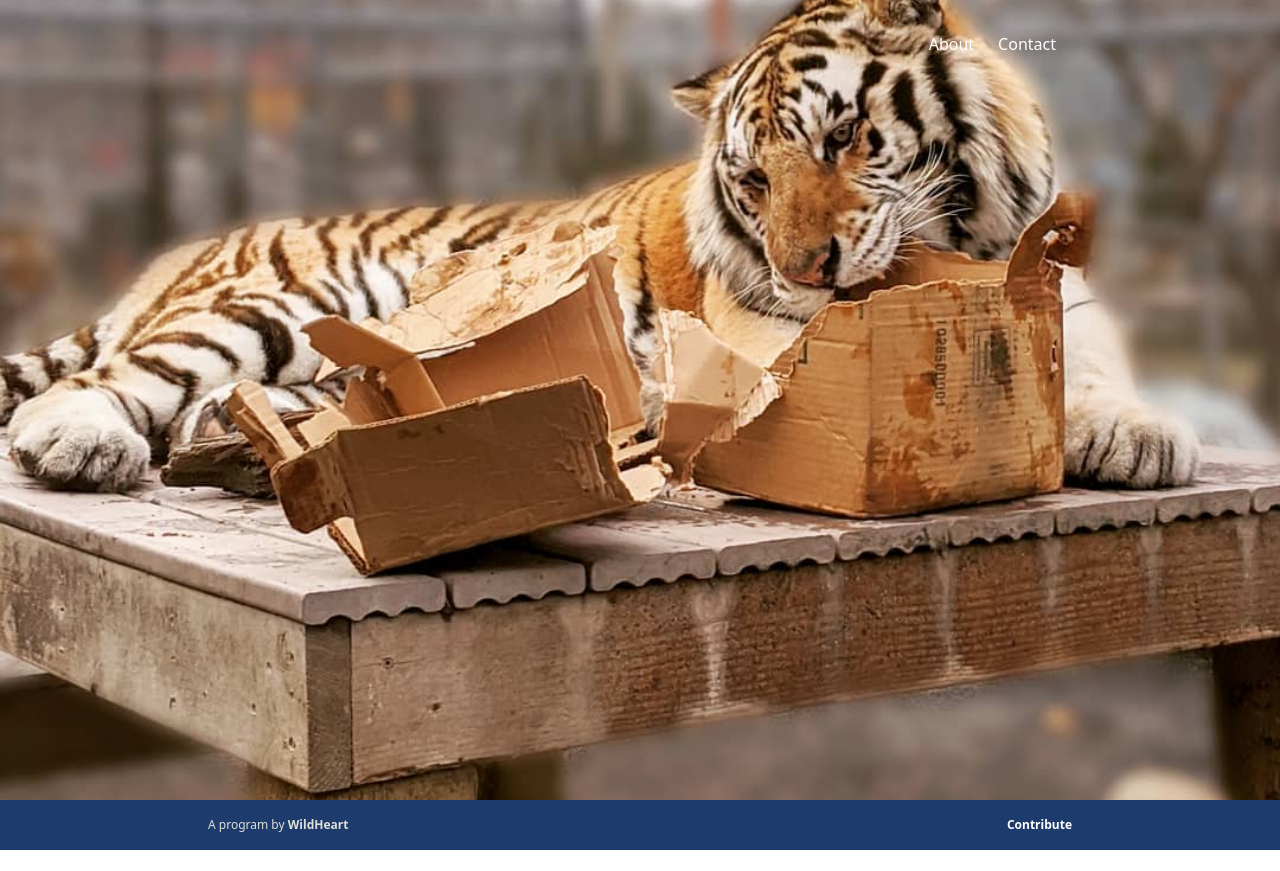
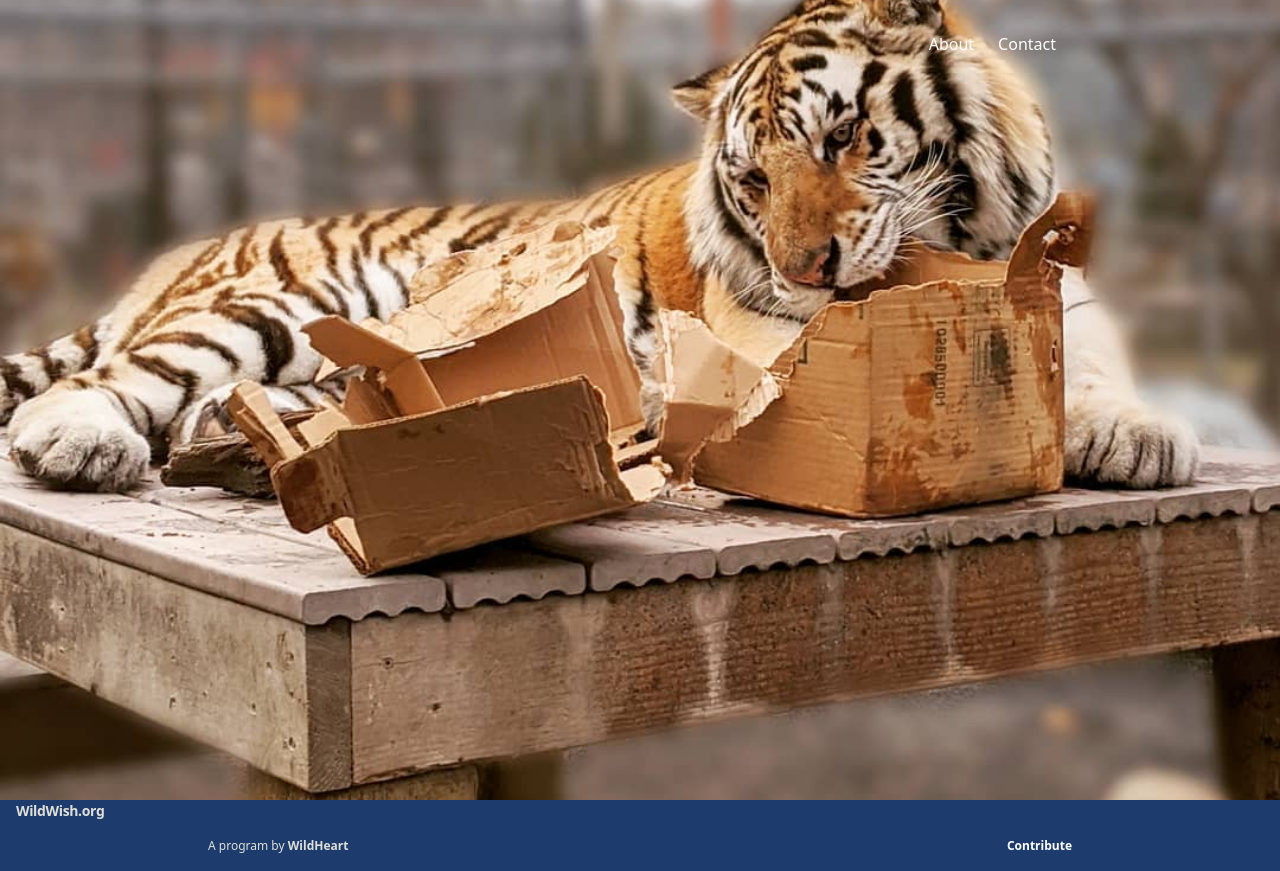
Before and after one commit to wolfmathias/wwlanding, a Gatsby site: page / in a window 1280 px wide. Before the commit the page ends 850 px from the top, so only its background shows below. Built offline with nearby package versions, Linux system fonts and the light colour scheme; Gatsby itself is replaced by a stand-in of ours; what @tailwindcss/custom-forms would draw is missing.

Commit message:
add title to footer

```diff
--- a/src/components/layout.js
+++ b/src/components/layout.js
@@ -13,6 +13,9 @@ function Layout({ children }) {
       </main>
 
       <footer className="bg-primary text-thgrey">
+        <span className="flex justify mx-auto px-4 font-bold tracking-tight text-sm">
+          WildWish.org
+        </span>
         <nav className="flex justify-between max-w-4xl px-4 mx-auto text-xs md:p-4">
           <p className="text-thgrey">
             A program by{` `}
```
